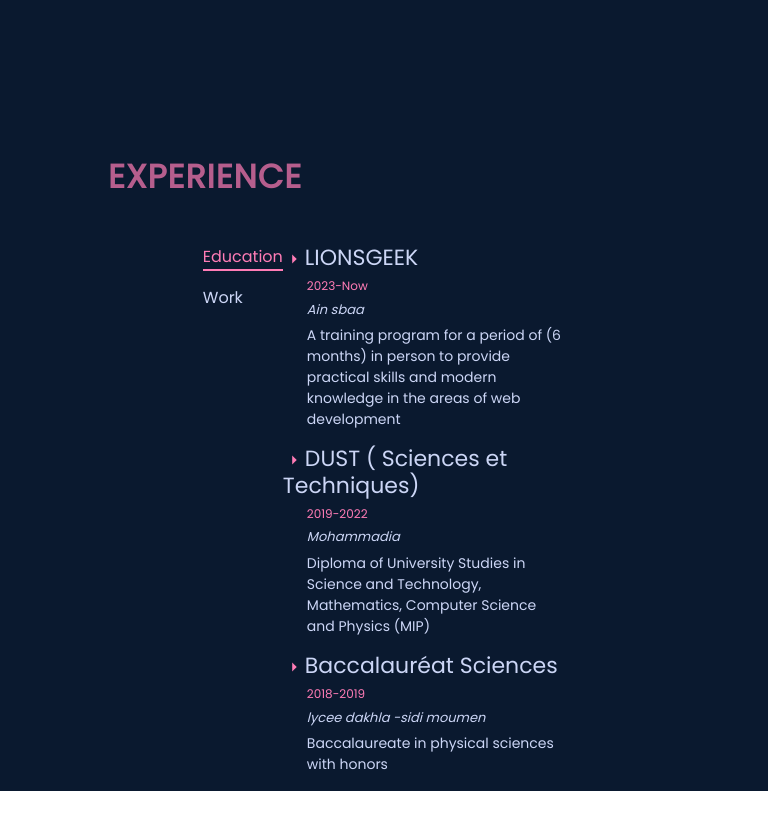
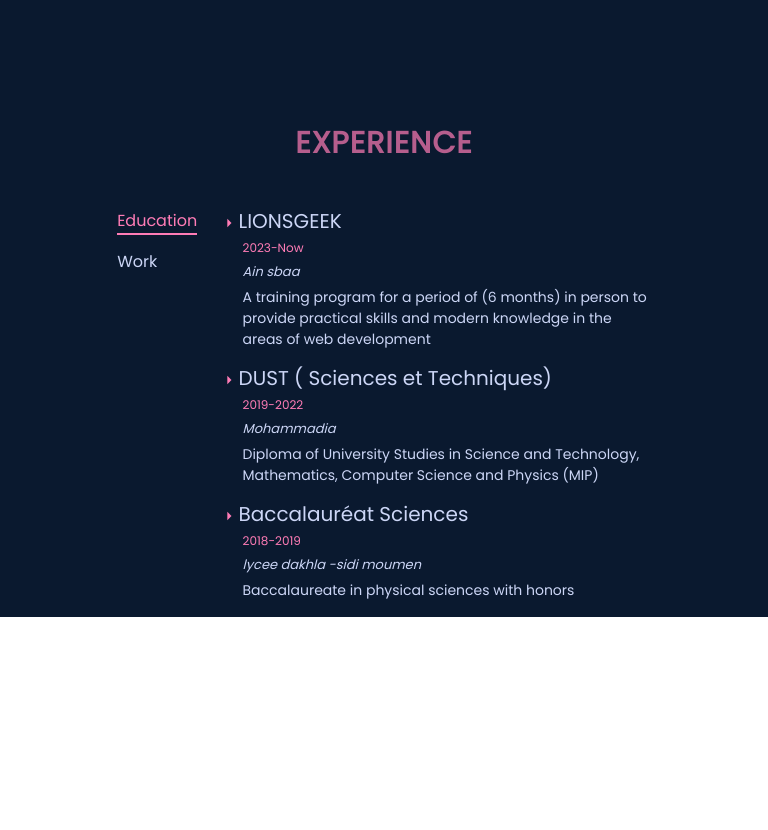
Before and after one commit to RaihanaAm/Portfolio, a React (Create React App) app: page / in a window 768 px wide. Shown: the part 1342-2172 px from the top of the page. After the commit the page ends 2039 px from the top, so only its background shows below. Built offline with nearby package versions, Linux system fonts and the light colour scheme.

Commit message:
experience Respo

```diff
--- a/src/pages/Experience/_experienceRespo.scss
+++ b/src/pages/Experience/_experienceRespo.scss
@@ -98,3 +98,148 @@
     }
   }
 }
+
+// **tablet
+@media (min-width: 767px) and (max-width: 1000px) {
+
+    .Experience {
+        width: 90% !important;
+      margin: 5rem auto !important;
+      .title {
+       font-size: 30px;
+        text-align: center;
+      }
+      .tabs {
+        width: 90% !important;
+        .right {
+          width: 75% ;
+          max-width: none !important;
+          .prod {
+            .tableu {
+              .learn {
+                h1 {
+                  font-size: 20px;
+                }
+                .content{
+                    h5{
+                        color: $second;
+                        font-size: 12px;
+                    }
+                    h6{
+                        font-style: italic;
+                        font-weight: lighter;
+                        font-size: 13px;
+                    }
+                    p{
+                        font-size: 14px;
+                    }
+                }
+              }
+            }
+          }
+        }
+      }
+    }
+
+}
+// ** 1024px
+@media (min-width: 1000px) and (max-width: 1350px) {
+    .Experience {
+        width: 80% !important;
+      margin: 5rem auto !important;
+
+      .tabs {
+        width: 90% !important;
+        .right {
+          width: 75% ;
+          max-width: none !important;
+        }
+      }
+    }
+}
+// ** 1024px
+@media (min-width: 1440px) and (max-width: 2000px) {
+    .Experience {
+        width: 80% !important;
+      margin: 5rem auto !important;
+
+      .tabs {
+        width: 90% !important;
+
+        .right {
+
+            width: 75% ;
+            max-width: none !important;
+            .prod {
+              .tableu {
+                .learn {
+                  h1 {
+                    font-size: 28px;
+
+                  }
+                  .content{
+                      h5{
+                          font-size: 14px;
+                      }
+                      h6{
+                          font-style: italic;
+                          font-weight: lighter;
+                          font-size: 15px;
+                      }
+                      p{
+                          font-size: 17px;
+                      }
+                  }
+                }
+              }
+            }
+          }
+      }
+    }
+}
+// ** 4K
+@media (min-width: 2000px) and (max-width: 2700px) {
+    .Experience {
+        max-width: none !important;
+        width: 80% !important;
+      margin: 5rem auto !important;
+      .title {
+        font-size: 53px;}
+
+      .tabs {
+        width: 90% !important;
+        .left{
+            a{
+                font-size: 35px
+            }
+        }
+
+        .right {
+            width: 75% ;
+            max-width: none !important;
+            .prod {
+              .tableu {
+                .learn {
+                  h1 {
+                    font-size: 43px;
+                  }
+                  .content{
+                      h5{
+                          font-size: 28px;
+                      }
+                      h6{
+                          font-style: italic;
+                          font-weight: lighter;
+                          font-size: 30px;
+                      }
+                      p{
+                          font-size: 32px;
+                      }
+                  }
+                }
+              }
+            }
+          }
+      }
+    }
+}
--- a/src/pages/Experience/experience.js
+++ b/src/pages/Experience/experience.js
@@ -4,9 +4,9 @@ import { MdArrowRight } from "react-icons/md";
 
 export const Experience = () => {
     return (
-        <div className="Experience container-md" id="experience">
+        <div className="Experience container-lg" id="experience">
             <h1 className="title">EXPERIENCE</h1>
-            <div className="tabs container-md">
+            <div className="tabs container-lg">
                 <div className="left">
                     <div className="list-group" id="list-tab" role="tablist">
                         <a
--- a/src/pages/aboutMe/aboutMeRespo.scss
+++ b/src/pages/aboutMe/aboutMeRespo.scss
@@ -117,6 +117,11 @@
     }
     .aboutt {
       width: 85%;
+      .title{
+        h1{
+          text-align: center;
+        }
+      }
     }
   }
   .skills {
```
